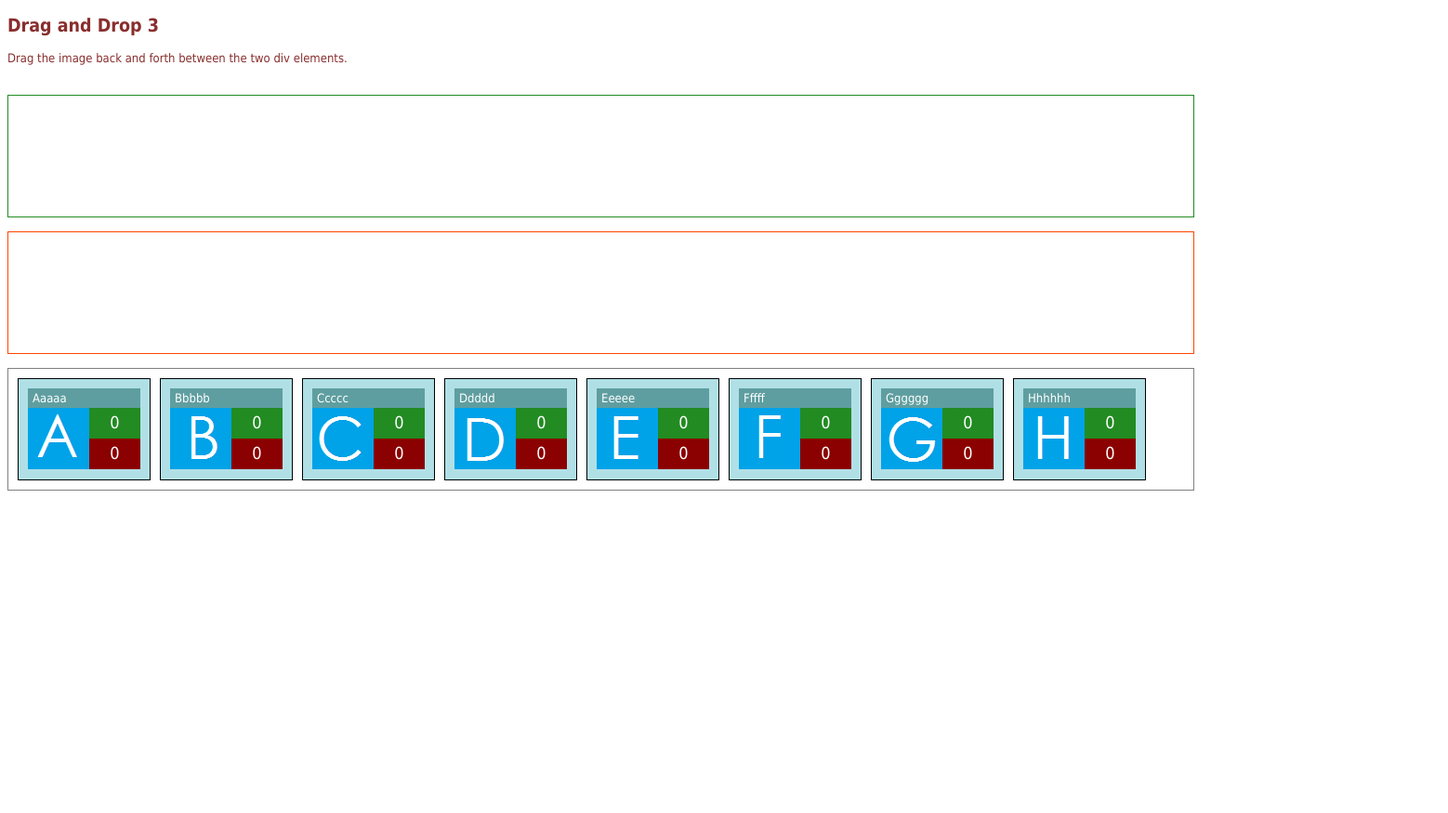
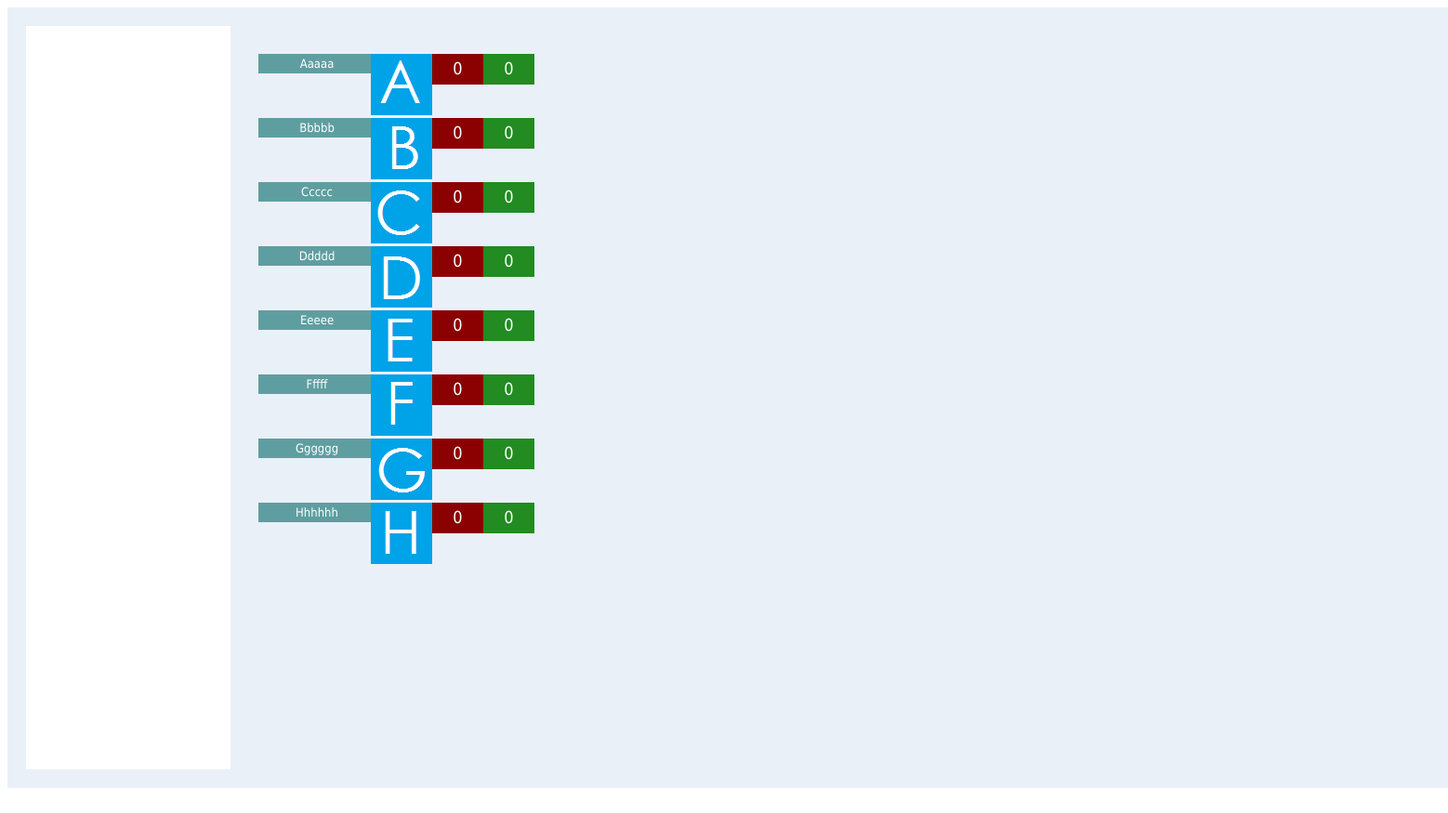
Before and after one commit to dean2650/Subs, a plain HTML site: page index.html in a window 1280 px wide. Shown: the whole page at 93% size, 1558 px wide, since content can reach past the window. Before the commit the page ends 800 px from the top, so only its background shows below. Drawn offline with nearby package versions, Linux system fonts and the light colour scheme.

Commit message:
Update index.html

```diff
--- a/index.html
+++ b/index.html
@@ -14,35 +14,6 @@
 <body style="width: 100%; height: 100%; overflow: hidden; font-family: Tahoma; color: #892E2E; font-size: small">
 
     <form id="form1">
-        <h2>Drag and Drop 3</h2>
-        <p>Drag the image back and forth between the two div elements.</p>
-
-        <style>
-            .draggable {
-                float: left;
-                width: 121px;
-                height: 88px;
-                background-color: powderblue;
-                border: 1px solid black;
-                margin: 5px;
-                padding: 10px;
-            }
-
-            .droppable {
-                width: 1265px;
-                height: 120px;
-                margin: 0px;
-                padding: 5px;
-                border: 1px solid;
-                vertical-align: middle;
-            }
-
-            .drop-hover {
-                padding: 2px;
-                border-width: 4px;
-            }
-        </style>
-
         <script>
             $(function () {
 
@@ -53,11 +24,6 @@
                     zIndex: 9700,
 
                     revert: 'invalid', opacity: 0.65,
-
-                    start: function (event, ui) {
-                        mTop = $(this).position().top;
-                        var mLeft = $(this).position().left;
-                    },
 
                     stop: function (event, ui) {
 
@@ -122,8 +88,15 @@
 
             });
         </script>
+        <div class="divShadow2" style="border: 0px solid #C2DBEF; background-color: #EAF0F7; padding: 20px; height: 840px; width: 1550px; margin-left: auto; margin-right: auto; text-align: center; box-sizing: border-box">
 
+            <div class="divShadow2" style="float: left; width: 220px; height: 800px; background-color: white;">
+            </div>
 
+            <div style="float: left; width: 30px; height: 800px;">
+            </div>
+
+            <div style="float: left">
                 <div id="ZoneOn" class="droppable" style="border-color: forestgreen;">
                 </div>
                 <br />
@@ -255,6 +228,11 @@
                     </div>
 
                 </div>
+
+            </div>
+
+        </div>
+
     </form>
 
 
```
Lines whose indentation alone changed are shown as unchanged.
